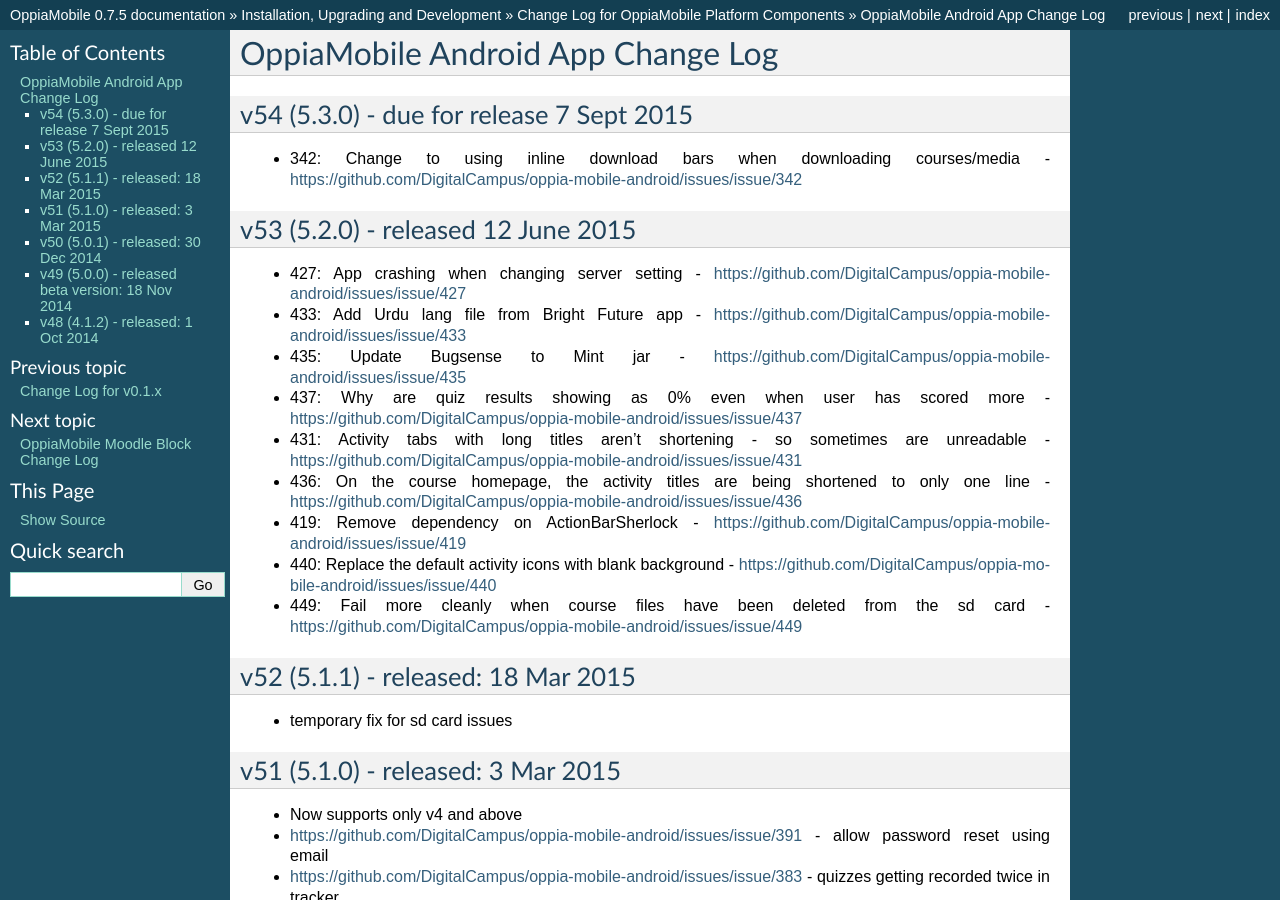
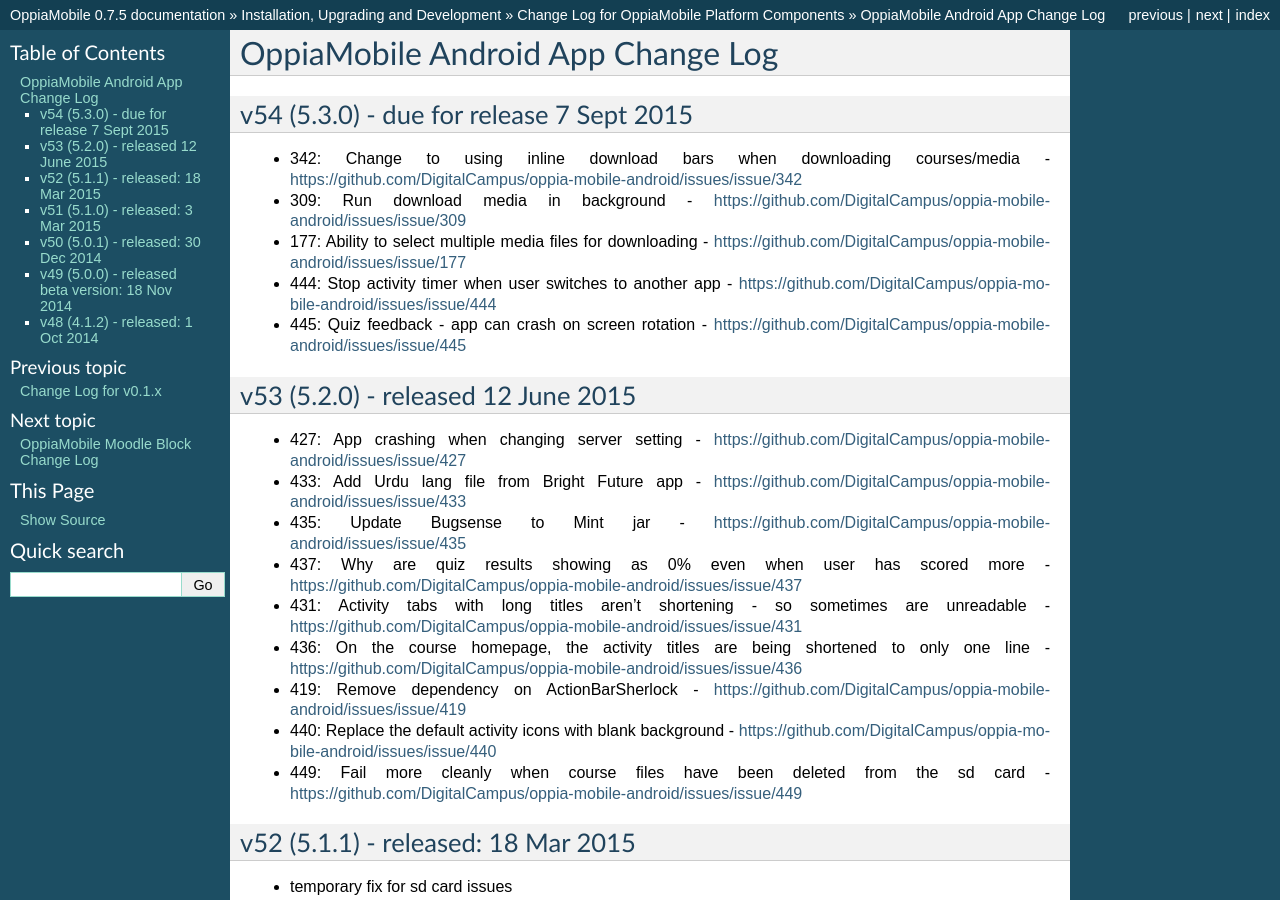
Before and after one commit to DigitalCampus/django-oppia, a Sphinx documentation site: the page built from docs/dev/changelog_android.rst, in a window 1280 px wide and 900 px high. Built offline with Sphinx 7.4.7, drawn with Linux system fonts in a browser that asks for light colours; the version number is read from the project's files by our own code.

Commit message:
Update docs for app updates

```diff
--- a/docs/dev/changelog_android.rst
+++ b/docs/dev/changelog_android.rst
@@ -5,7 +5,10 @@
 ----------------------------------------------------
 
 * 342: Change to using inline download bars when downloading courses/media - https://github.com/DigitalCampus/oppia-mobile-android/issues/issue/342
-
+* 309: Run download media in background - https://github.com/DigitalCampus/oppia-mobile-android/issues/issue/309
+* 177: Ability to select multiple media files for downloading - https://github.com/DigitalCampus/oppia-mobile-android/issues/issue/177
+* 444: Stop activity timer when user switches to another app - https://github.com/DigitalCampus/oppia-mobile-android/issues/issue/444
+* 445: Quiz feedback - app can crash on screen rotation - https://github.com/DigitalCampus/oppia-mobile-android/issues/issue/445
 
 v53 (5.2.0) - released 12 June 2015
 --------------------------------------------------
```
